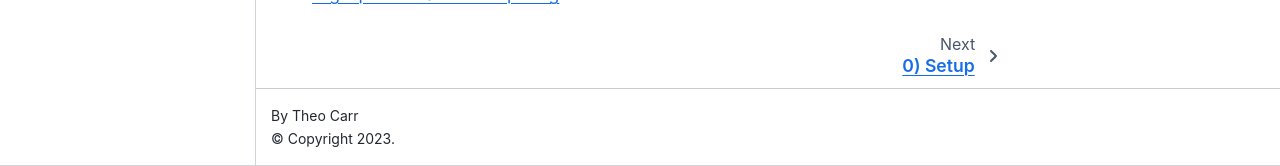
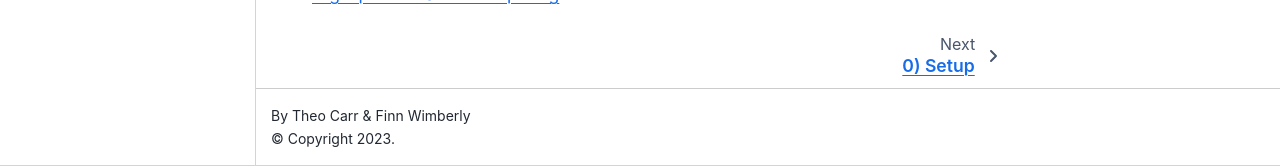
Before and after one commit to ktcarr/whoi-climate-tutorial_2025, a Jupyter Book: the page built from docs/pages/intro.md, in a window 1280 px wide and 900 px high, scrolled down 964 px. Shown: the part 734-900 px from the top of the window. Built offline with Jupyter Book 1.0.4 settings and Sphinx 7.4.7 and the Sphinx Book theme 1.1.4, drawn with Linux system fonts in a browser that asks for light colours.

Commit message:
add author

```diff
--- a/docs/_config.yml
+++ b/docs/_config.yml
@@ -2,7 +2,7 @@
 # Learn more at https://jupyterbook.org/customize/config.html
 
 title: WHOI Climate Data Tutorial (2025)
-author: Theo Carr
+author: Theo Carr & Finn Wimberly
 #logo: logo.png
 logo: logo2.svg
 
```
